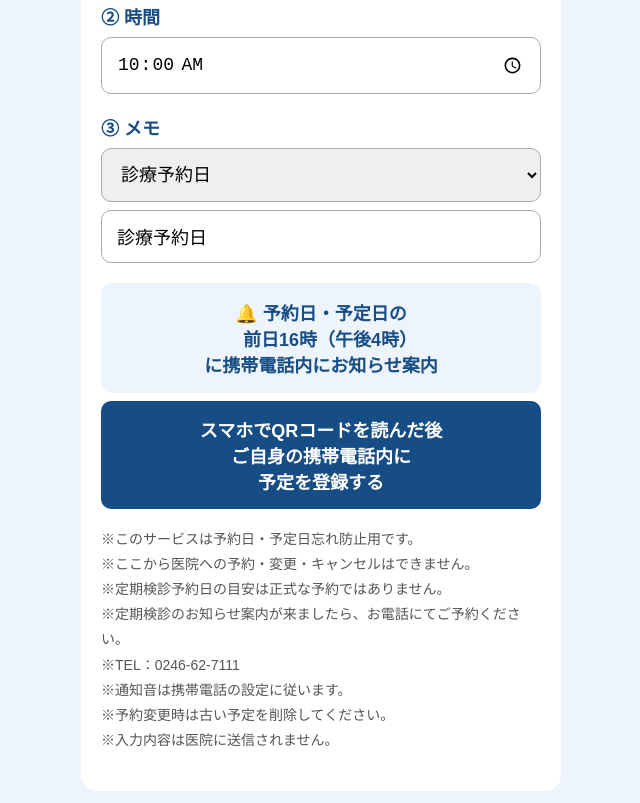
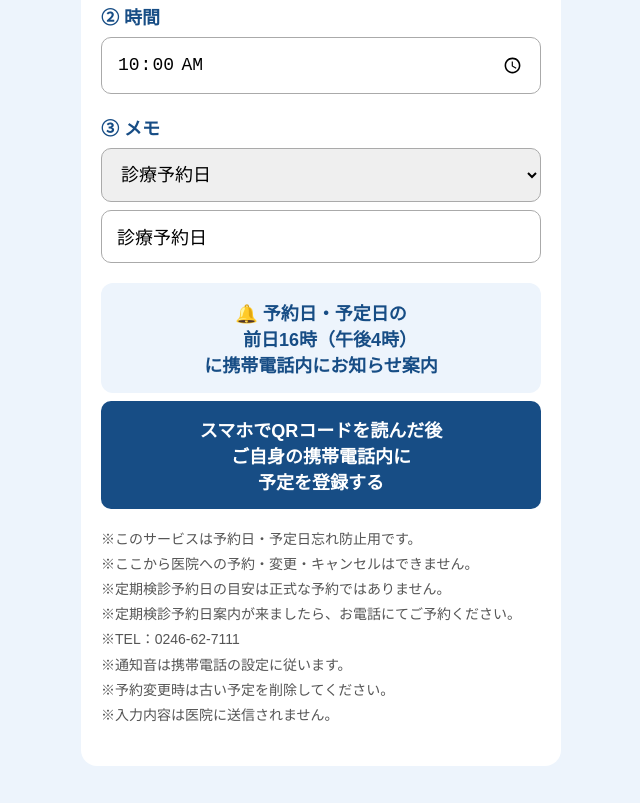
Before and after one commit to igari840/igari-doc, a plain HTML site: page index.html in a window 1280 px wide. Shown: the part 877-1680 px from the top of the page, without its empty margins (319-959 px from the left). After the commit the page ends 1655 px from the top, so only its background shows below. Drawn offline with Linux system fonts and the light colour scheme.

Commit message:
Update notification text for regular checkup

```diff
--- a/index.html
+++ b/index.html
@@ -146,7 +146,7 @@ small {
 ※このサービスは予約日・予定日忘れ防止用です。<br>
 ※ここから医院への予約・変更・キャンセルはできません。<br>
 ※定期検診予約日の目安は正式な予約ではありません。<br>
-※定期検診のお知らせ案内が来ましたら、お電話にてご予約ください。<br>
+※定期検診予約日案内が来ましたら、お電話にてご予約ください。<br>
 ※TEL：0246-62-7111<br>
 ※通知音は携帯電話の設定に従います。<br>
 ※予約変更時は古い予定を削除してください。<br>
```
